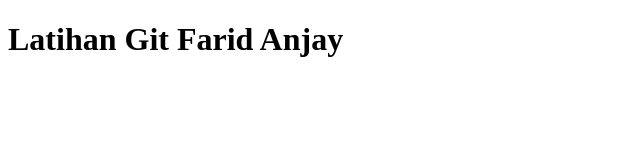
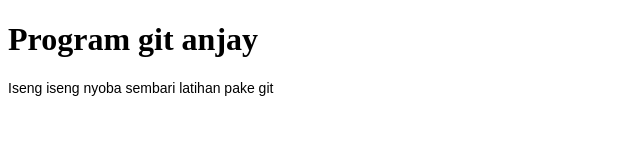
Before and after one commit to faridthns/Latihan-Git, a plain HTML site: page index.html in a window 1280 px wide. Shown: the whole page, without its empty margins (0-640 px from the left). Drawn offline with Linux system fonts and the light colour scheme.

Commit message:
menambahkan css + modif index

```diff
--- a/index.html
+++ b/index.html
@@ -5,8 +5,10 @@
     <meta http-equiv="X-UA-Compatible" content="IE=edge">
     <meta name="viewport" content="width=device-width, initial-scale=1.0">
     <title>Latihan Git</title>
+    <link rel="stylesheet" href="style.css">
 </head>
 <body>
-    <h1>Latihan Git Farid Anjay</h1>
+    <h1>Program git anjay</h1>
+    <p>Iseng iseng nyoba sembari latihan pake git</p>
 </body>
 </html>
--- /dev/null
+++ b/style.css
@@ -0,0 +1,4 @@
+p {
+    font-family: Arial, Helvetica, sans-serif;
+    font-size: 14px;
+}
```
